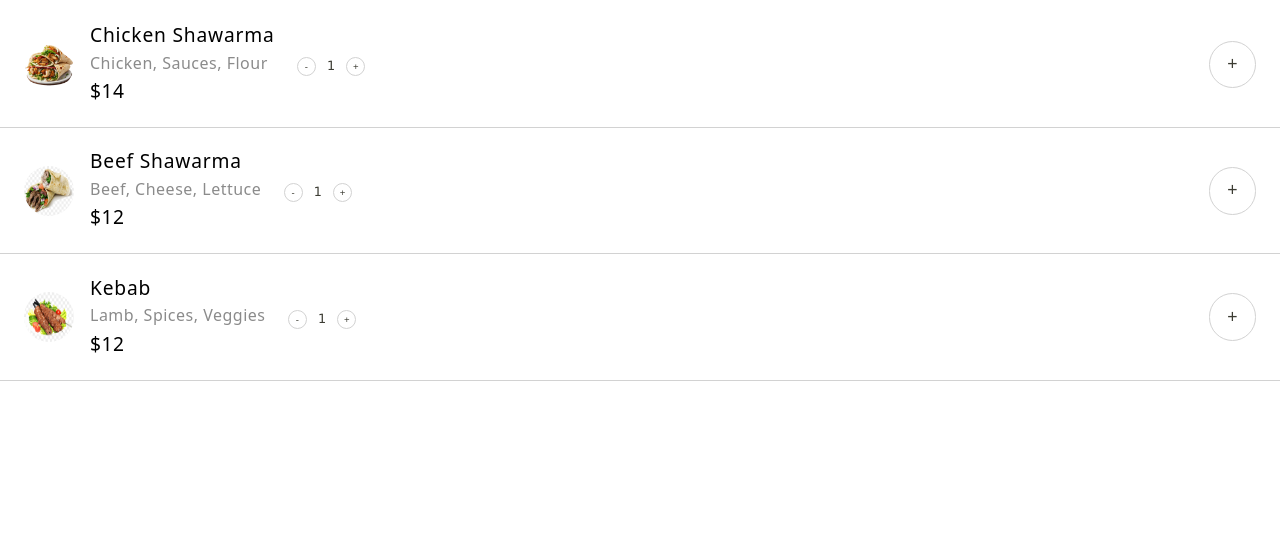
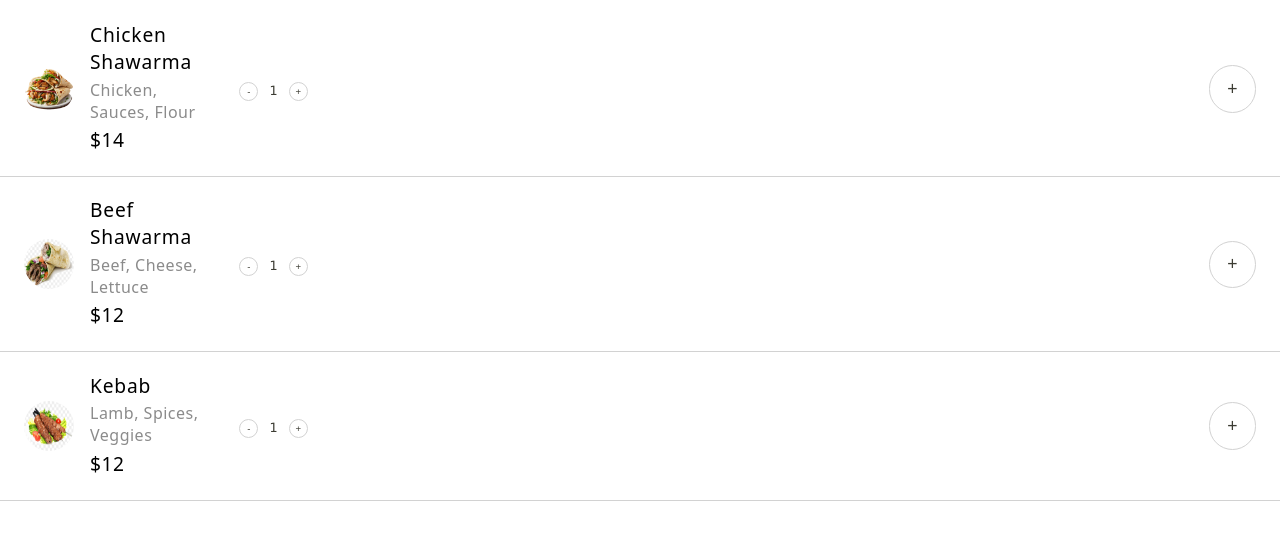
Before and after one commit to eha49/GoldenGrills, a plain HTML site: page index.html in a window 1280 px wide. Shown: the part 198-738 px from the top of the page. Drawn offline with Linux system fonts and the light colour scheme; a web font is replaced by a local one.

Commit message:
Minor style changes

```diff
--- a/index.css
+++ b/index.css
@@ -91,6 +91,10 @@ ul > li:last-child {
     border-bottom: 1px solid #d2d2d2;
 }
 
+.menu-item-info {
+    width: 127px;
+}
+
 .menu-item-name {
     margin: 0 0 0.2em;
     font-size: 1.2rem;
--- a/index.js
+++ b/index.js
@@ -39,7 +39,7 @@ function renderMenu(arr, element) {
         return `
         <article class='menu-section-item'>
             <img src=${item.image} alt='A menu item' class='menu-item-img'>
-            <div>
+            <div class='menu-item-info'>
                 <h2 class='menu-item-name'>${item.name}</h2>
                 <p class='menu-item-ingredients'>${item.ingredients.join(', ')}</p>
                 <p class='menu-item-price'>$${item.price}</p>
```
